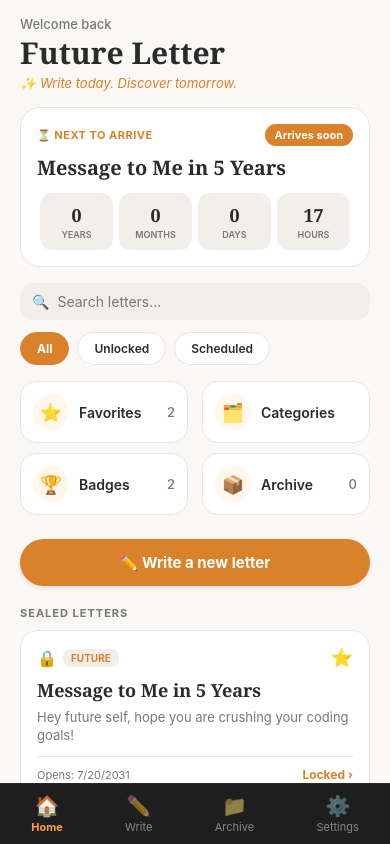
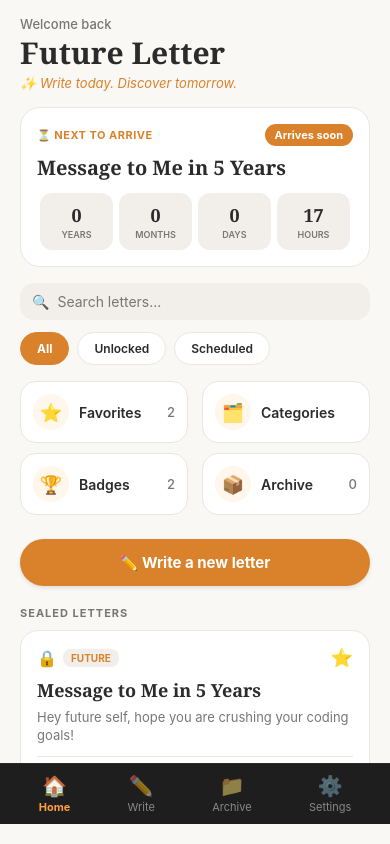
Before and after one commit to rinana7/FutureMe, a React Native app: screen / in a window 390 px wide. Built offline with nearby package versions, Linux system fonts and the light colour scheme.

Commit message:
style: elevate bottom navigation bar position

```diff
--- a/src/components/BottomNavBar.js
+++ b/src/components/BottomNavBar.js
@@ -63,6 +63,8 @@ const styles = StyleSheet.create({
     borderTopWidth: 1,
     borderTopColor: '#2a2a2a',
     justifyContent: 'space-around',
+    marginBottom: 20,
+    paddingHorizontal: 10,
   },
   navItem: {
     alignItems: 'center',
```
